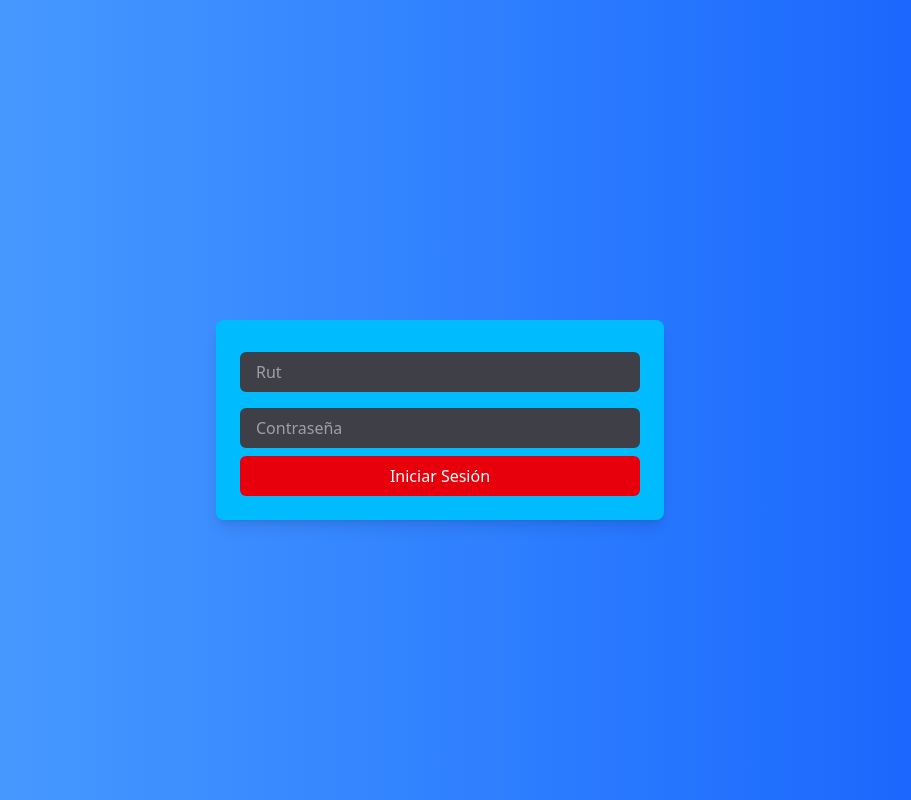
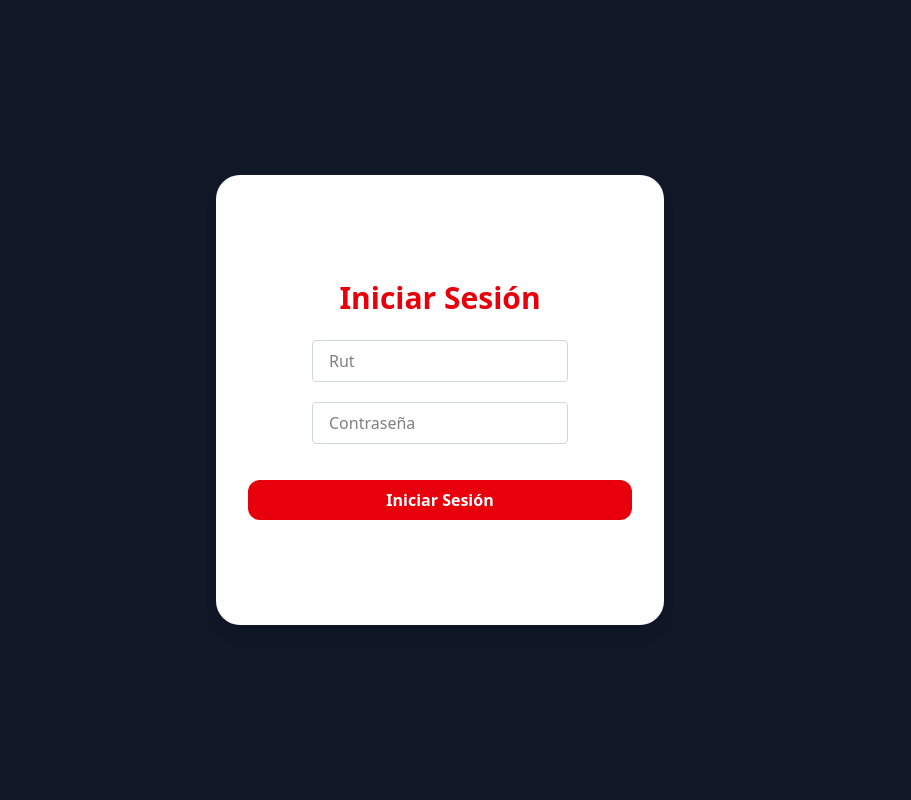
Before and after one commit to riasnex/HealthCloud, a React (Vite) app in the folder hc-front/: page / in a window 1280 px wide. Shown: the whole page, without its empty margins (200-1111 px from the left). Built offline with nearby package versions, Linux system fonts and the light colour scheme.

Commit message:
Integracion de detalles en login y registro

```diff
--- a/hc-front/src/paginas/paglogin.jsx
+++ b/hc-front/src/paginas/paglogin.jsx
@@ -13,17 +13,26 @@ export function PagLogin() {
         signin(data);
      });
     return (
-        <div className="flex items-center justify-center min-h-screen bg-gradient-to-r from-blue-400 to-blue-600">
-            <div className="container bg-sky-400 max-w-md p-6 rounded-lg shadow-lg mx-auto mt-10">
-                <form onSubmit={onSubmit} >
+        <div className="min-h-screen bg-gray-900 flex items-center justify-center px-40">
+            <div className="relative bg-white w-full max-w-md h-[450px] rounded-3xl shadow-lg overflow-hidden flex flex-col justify-center p-8">
+            <h2 className="text-3xl font-bold text-red-600 mb-6 text-center">Iniciar Sesión</h2>
+                <form onSubmit={onSubmit} className="flex flex-col gap-4 ">
 
-                    <input type="text" {...register("rut", { required: true})} className='w-full bg-zinc-700 text-white px-4 py-2 rounded-md my-2' placeholder="Rut" />
-                    <p classname="text-red-500">{formState.errors.rut?.message}</p>
+                <div className="flex flex-col items-center">
+                        <input
+                            type="text"
+                            {...register("rut", { required: true })} className="w-8/12 border border-gray-300 rounded px-4 py-2 focus:outline-none focus:ring-2 focus:ring-blue-500" placeholder="Rut"/>
+                        <p className="text-red-500 text-sm mt-1">{formState.errors.rut?.message}</p>
+                </div>
 
-                    <input type="password" {...register("password", { required: true})} className='w-full bg-zinc-700 text-white px-4 py-2 rounded-md my-2' placeholder="Contraseña" />
-                    <p classname="text-red-500">{formState.errors.password?.message}</p>
+                    <div className="flex flex-col items-center">
+                        <input
+                            type="password"
+                            {...register("password", { required: true })} className="w-8/12 border border-gray-300 rounded px-4 py-2 focus:outline-none focus:ring-2 focus:ring-blue-500" placeholder="Contraseña"/>
+                        <p className="text-red-500 text-sm mt-1">{formState.errors.password?.message}</p>
+                    </div>
 
-                    <button className='text-white bg-red-600 w-full px-4 py-2 rounded-md'>Iniciar Sesión</button>
+                    <button className='bg-red-600 px-6 py-2 rounded-xl text-white font-semibold mt-4'>Iniciar Sesión</button>
                 </form>
             </div>
         </div>
--- a/hc-front/src/paginas/pagregistro.jsx
+++ b/hc-front/src/paginas/pagregistro.jsx
@@ -33,19 +33,19 @@ export  function PagRegistro() {
           {/* Formulario Paciente */}
           <div className="w-1/2 px-8 py-12 flex flex-col items-center justify-center gap-4">
             <h2 className="text-2xl font-bold text-red-600 mb-4 text-center">Registro Paciente</h2>
-            <input type="text" placeholder="Nombre completo" className="border border-gray-300 rounded px-4 py-2 focus:outline-none focus:ring-2 focus:ring-blue-500" />
-            <input type="email" placeholder="Correo electrónico" className="border border-gray-300 rounded px-4 py-2 focus:outline-none focus:ring-2 focus:ring-blue-500" />
-            <input type="password" placeholder="Contraseña" className="border border-gray-300 rounded px-4 py-2 focus:outline-none focus:ring-2 focus:ring-blue-500" />
+            <input type="text" placeholder="Nombre completo" className="w-8/12 border border-gray-300 rounded px-4 py-2 focus:outline-none focus:ring-2 focus:ring-blue-500" />
+            <input type="email" placeholder="Correo electrónico" className="w-8/12 border border-gray-300 rounded px-4 py-2 focus:outline-none focus:ring-2 focus:ring-blue-500" />
+            <input type="password" placeholder="Contraseña" className="w-8/12 border border-gray-300 rounded px-4 py-2 focus:outline-none focus:ring-2 focus:ring-blue-500" />
             <button className="bg-red-600 px-20 py-2 rounded-xl text-white">Registrarse</button>
           </div>
 
           {/* Formulario Médico */}
           <div className="w-1/2 px-8 py-12 flex flex-col items-center justify-center gap-4">
             <h2 className="text-2xl font-bold text-red-600 mb-4 text-center">Registro Médico</h2>
-            <input type="text" placeholder="Nombre completo" className="input" />
-            <input type="text" placeholder="Número de colegiado" className="input" />
-            <input type="email" placeholder="Correo electrónico" className="input" />
-            <input type="password" placeholder="Contraseña" className="input" />
+            <input type="text" placeholder="Nombre completo" className="w-8/12 border border-gray-300 rounded px-4 py-2 focus:outline-none focus:ring-2 focus:ring-blue-500" />
+            <input type="text" placeholder="Establecimiento de atencion" className="w-8/12 border border-gray-300 rounded px-4 py-2 focus:outline-none focus:ring-2 focus:ring-blue-500" />
+            <input type="email" placeholder="Correo electrónico" className="w-8/12 border border-gray-300 rounded px-4 py-2 focus:outline-none focus:ring-2 focus:ring-blue-500" />
+            <input type="password" placeholder="Contraseña" className="w-8/12 border border-gray-300 rounded px-4 py-2 focus:outline-none focus:ring-2 focus:ring-blue-500" />
             <button className="bg-red-600 px-20 py-2 rounded-xl text-white">Registrarse</button>
           </div>
         </div>
```
